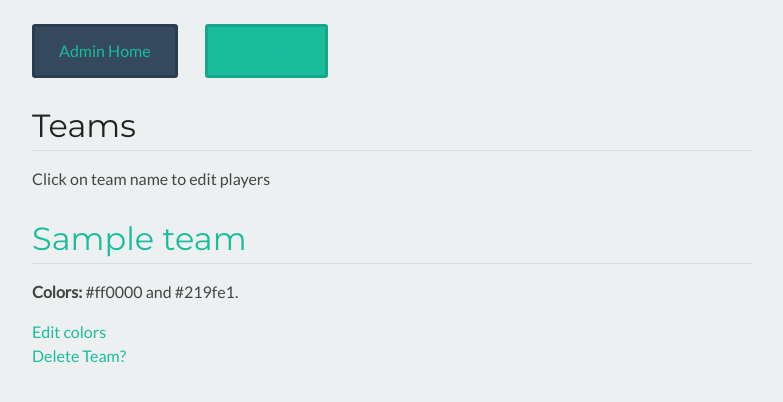
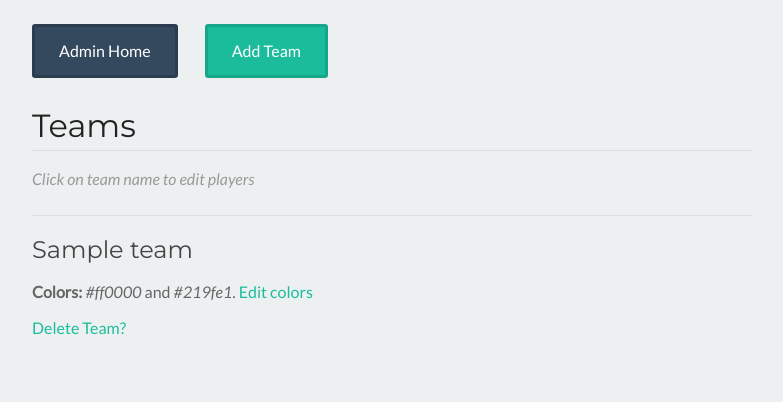
Before and after one commit to AbhishekBiswal/RosterGram, a Flask app: page /dash in a window 1280 px wide. Shown: the top 402 px of the page, without its empty margins (248-1031 px from the left). Run offline with Flask 2, Linux system fonts and the light colour scheme; the visitor is signed in with stand-in values (Sample User, id 1); tables that the repository leaves empty hold one stand-in row (values such as "Sample post").

Commit message:
Fixing buttons, admin card, others

```diff
--- a/app/static/css/admin.css
+++ b/app/static/css/admin.css
@@ -13,9 +13,65 @@ h1 {
 .admin-button {
 	margin: 1.5em 0 0 0;
 	display: inline-block;
-	color: white;
+	color: white !important;
 }
 
 .admin-button + .admin-button {
 	margin-left: 1.5em;
 }
+
+
+
+
+
+
+/* ==========================================================================
+   =GLOBAL
+   ========================================================================== */
+
+.instructions {
+	font-style: italic;
+	margin: 0 0 1.5em;
+	color: #999;
+}
+
+
+
+
+
+
+/* ==========================================================================
+   =CARD
+   ========================================================================== */
+
+.admin-card > h1 {
+    font-size: 1.5em;
+    border-bottom: none;
+    margin: 0 0 .5em;
+}
+
+.admin-card > h1 a {
+  color: #444;
+}
+
+.admin-card {
+    margin-top: 1em;
+    border-top: thin solid #ddd;
+    padding-top: 1em;
+}
+
+.admin-card__meta p {
+    margin: 0;
+}
+
+.admin-card__meta > div + div {
+    margin-top: .75em;
+}
+
+.admin-card__meta__colors {
+    color: #666;
+}
+
+.admin-card__meta__colors span {
+    font-style: italic;
+}
--- a/app/static/css/style.scss
+++ b/app/static/css/style.scss
@@ -338,16 +338,6 @@ h5, h6 {
   margin: 0 auto;
 }
 
-.ws-item {
-  margin-bottom: 3em;
-}
-
-.ws-item > h1 {
-  font-size: .875em;
-  color: #999;
-  margin: 0 0 1.714em 0;
-}
-
 
 
 
@@ -399,31 +389,9 @@ h5, h6 {
 
 
 
-
-/* ==========================================================================
-   =COLOR
-   ========================================================================== */
-
-[class^="color"] {
-  height: 5em;
-}
-
-.color-1 { background: $color-1-color; }
-.color-2 { background: $color-2-color; }
-.color-3 { background: $color-3-color; }
-.color-4 { background: $color-4-color; }
-.color-5 { background: $color-5-color; }
-.color-6 { background: $color-6-color; }
-
-
-
-
-
 /* ==========================================================================
    =FORM
    ========================================================================== */
-
-.ws-form { margin-top: -1.5em; }
 
 input, textarea {
   /* Use for styling text based form elements, like name, email, password.
@@ -522,20 +490,6 @@ $btn-tertiary-color: darken($body-background-color, 20%);
   &:focus, &:active {
     background: darken($btn-tertiary-color, $btn-intensity);
   }
-}
-
-
-
-
-
-
-/* ==========================================================================
-   =ADJECTIVES
-   ========================================================================== */
-
-.ws-adjectives div {
-  font-size: 1.5em;
-  padding-bottom: .25em;
 }
 
 
--- a/app/templates/dash.html
+++ b/app/templates/dash.html
@@ -16,10 +16,7 @@
 			<div class="admin-card__meta__colors">
 				<p>
 					<strong>Colors:</strong> <span>#ff0000</span> and <span>#219fe1</span>.
-				</p>
-				<p>
 					<a href="/dash/edit-colors/{{ item.tid }}">Edit colors</a>
-				</p>
 			</div>
 			<div class="admin-card__meta__delete">
 				<a href="/dash/del-team/{{ item.tid }}">Delete Team?</a>
```
Also changed, not shown: app/static/css/style.css.
